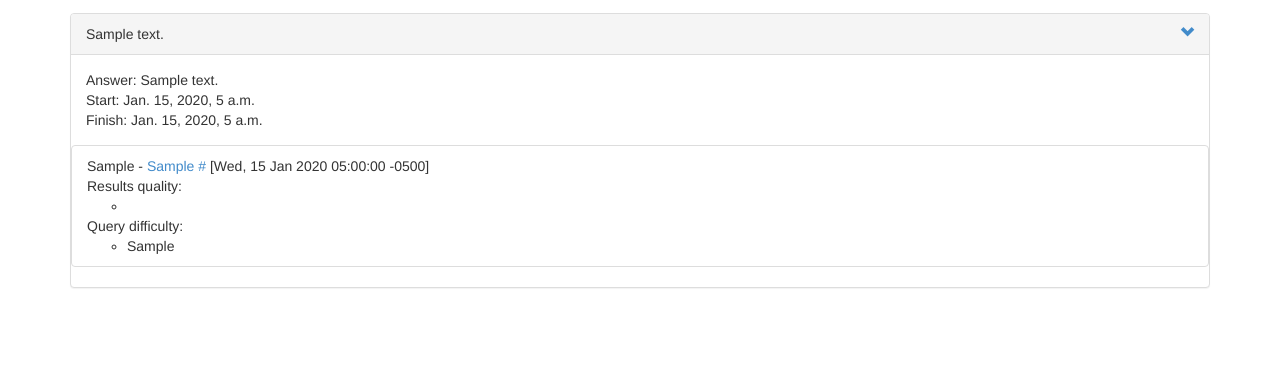
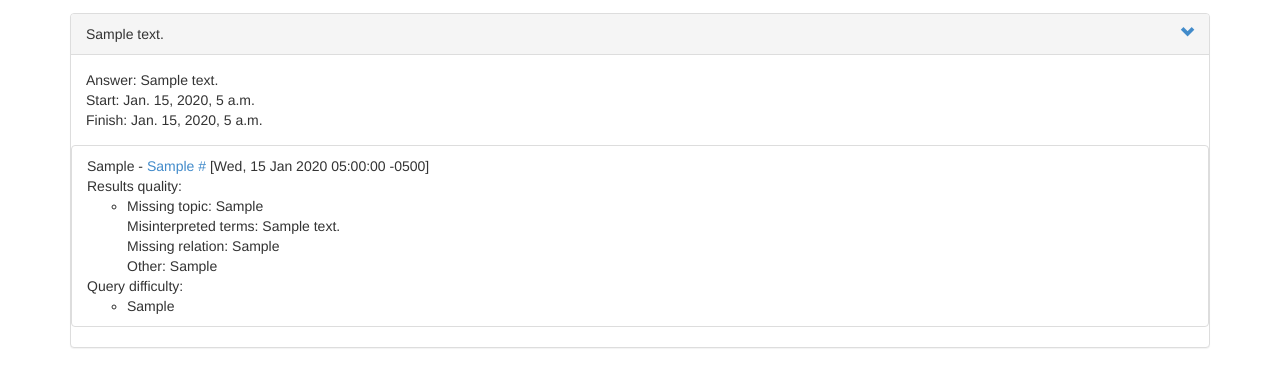
Before and after one commit to DenXX/ufindit, a Django app: page /data/games/1/ in a window 1280 px wide. Shown: the part 132-519 px from the top of the page. Run offline with Django 3.2, Linux system fonts and the light colour scheme; a user stored in the database is signed in; tables that the repository leaves empty hold one stand-in row (values such as "Sample post"); parts of the project's set-up code (start-up, migrations or seed data) failed here and were passed over.

Commit message:
Output url problems

```diff
--- a/analytics/templates/game_data.html
+++ b/analytics/templates/game_data.html
@@ -25,9 +25,11 @@
                                 <ul>
                                 {% for qup in task.queryurlproblem_set.all %}
                                     {% if qup.serp == event.serp %}
-                                        {% with qud.doc_rank as rank %}
-                                            <li>{{ qup.serp.rank }}</li>
-                                        {% endwith %}
+                                        <li>{% if qup.missing_terms %} Missing topic: {{ qup.missing_terms }}<br />{% endif %}
+                                            {% if qup.misinterpreted_terms %} Misinterpreted terms: {{ qup.misinterpreted_terms }}<br /> {% endif %}
+                                            {% if qup.missing_relations %} Missing relation: {{ qup.missing_relations }}<br /> {% endif %}
+                                            {% if qup.extra %} Other: {{ qup.extra }}<br /> {% endif %}
+                                        </li>
                                     {% endif %}
                                 {% endfor %}
                                 </ul>
```
